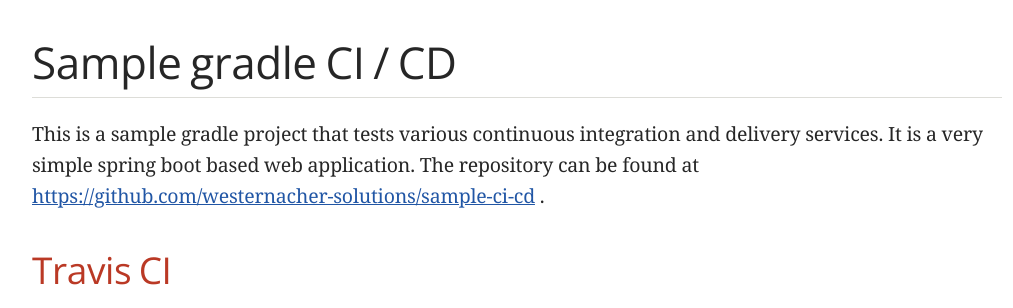
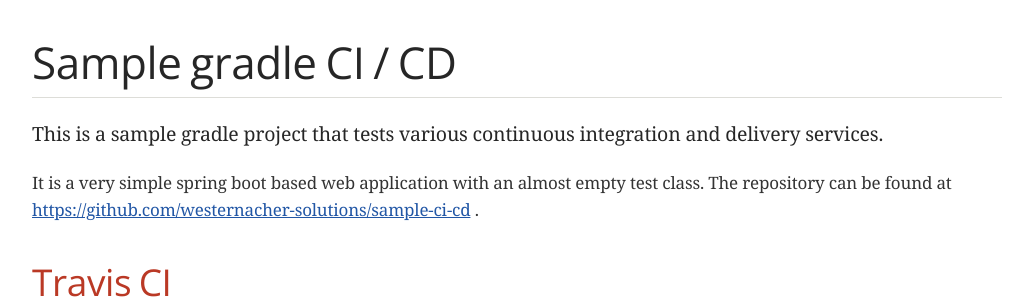
Before and after one commit to westernacher-solutions/sample-ci-cd, a plain HTML site: page docs/index.html in a window 1280 px wide. Shown: the top 308 px of the page, without its empty margins (123-1136 px from the left). Drawn offline with nearby package versions, Linux system fonts and the light colour scheme; a web font is replaced by a local one.

Commit message:
update html

```diff
--- a/docs/index.html
+++ b/docs/index.html
@@ -426,8 +426,10 @@
 <div id="preamble">
 <div class="sectionbody">
 <div class="paragraph">
-<p>This is a sample gradle project that tests various continuous integration and delivery services.
-It is a very simple spring boot based web application.
+<p>This is a sample gradle project that tests various continuous integration and delivery services.</p>
+</div>
+<div class="paragraph">
+<p>It is a very simple spring boot based web application with an almost empty test class.
 The repository can be found at <a href="https://github.com/westernacher-solutions/sample-ci-cd" class="bare">https://github.com/westernacher-solutions/sample-ci-cd</a> .</p>
 </div>
 </div>
@@ -544,7 +546,7 @@
 </div>
 <div id="footer">
 <div id="footer-text">
-Last updated 2016-12-17 11:30:35 CET
+Last updated 2016-12-17 11:42:23 CET
 </div>
 </div>
 </body>
```
Also changed, not shown: 1 other file.
